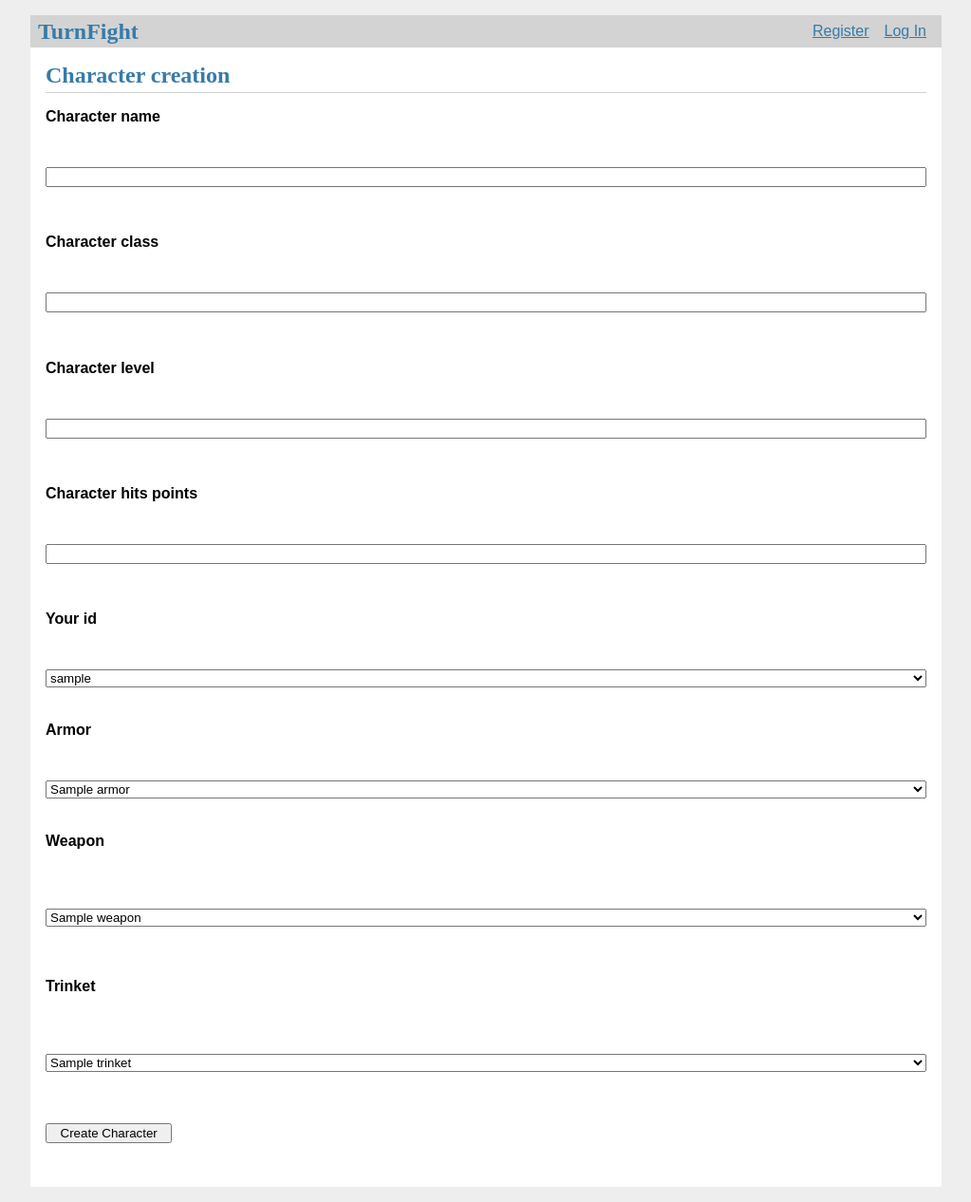
After one commit to lukasmrtnz069/WEB_LIV3_CRUD_LUKAS, a Flask app: template TurnFight/templates/charpage/character.html in a window 1280 px wide. The commit adds this page. Shown: the whole page at 95% size, without its empty margins (128-1151 px from the left). Run offline with Flask 3, Linux system fonts and the light colour scheme; the template is opened without the code that fills it: most values are stand-ins (such as "Sample title", 1, 10 or a date in 2020).

Commit message:
character.html: Page html avec le formulaire de création de personnage. Je compte aussi afficher la liste des personnages en bas plus tard.
Character.py: creation_personnage() est completé et contient tous les éléments pour l'insertion dans la base de données. Je compte faire un update pour les objets (Armure, Weapon et trinket) équipés.

Ensuite j'aimerais faire un Delete character pour donc faire un delete du personnage. A voir si je fais en logique ou juste dans la db directement.

```diff
--- /dev/null
+++ b/TurnFight/templates/charpage/character.html
@@ -0,0 +1,59 @@
+{% extends 'base.html' %}
+
+{% block header %}
+  <h1>{% block title %}Character creation{% endblock %}</h1>
+{% endblock %}
+
+{% block content %}
+  <form method="post">
+    <label for="char_name">Character name</label><br>
+    <br>
+    <input name="char_name" id="char_name" required><br>
+    <br>
+    <label for="char_class">Character class</label><br>
+    <br>
+    <input name="char_class" id="char_class" required>
+    <br><br>
+    <label for="char_level">Character level</label><br>
+    <br>
+    <input name="char_level" id="char_level" required>
+    <br><br>
+    <label for="char_hit_points">Character hits points</label>
+    <br><br>
+    <input name="char_hit_points" id="char_hit_points" required>
+    <br><br>
+    <label for="player_id">Your id</label>
+    <br><br>
+    <select name="player_id" id="player_id" required>
+      {% for player in players %}
+        <option value="{{ player.id }}">{{ player.username }}</option>
+      {% endfor %}
+    </select>
+    <br><br>
+    <label for="armor_id">Armor</label><br>
+    <br>
+    <select name="armor_id" id="armor_id" required>
+      {% for armor in armors %}
+        <option value="{{ armor_id }}">{{ armor.armor_name }}</option>
+      {% endfor %}
+    </select><br>
+    <br>
+    <label for="weapon_id">Weapon</label><br>
+    <br><br>
+    <select name="weapon_id" id="weapon_id" required>
+      {% for weapon in weapons %}
+        <option value="{{ weapon_id }}">{{ weapon.weapon_name }}</option>
+      {% endfor %}
+    </select><br>
+    <br><br>
+    <label for="trinket_id">Trinket</label><br>
+    <br><br>
+    <select name="trinket_id" id="trinket_id" required>
+      {% for trinket in trinkets %}
+        <option value="{{ trinket_id }}">{{ trinket.trinket_name }}</option>
+      {% endfor %}
+    </select><br>
+    <br><br>
+    <input type="submit" value="Create Character">
+  </form>
+{% endblock %}
--- a/TurnFight/templates/mainP/index.html
+++ b/TurnFight/templates/mainP/index.html
@@ -10,7 +10,7 @@
     <h2>You can begin creating a fight scenario my choosing one of the options:</h2>
     <ul>
         <li><a href="/armor">Armor</a></li>
-        <li><a href="">Character</a></li>
+        <li><a href="/character">Character</a></li>
         <li><a href="">Enemy</a></li>
         <li><a href="/trinket">Trinket</a></li>
         <li><a href="/weapon">Weapon</a></li>
```
Also changed, not shown: TurnFight/character.py (+52 -0 lines).
